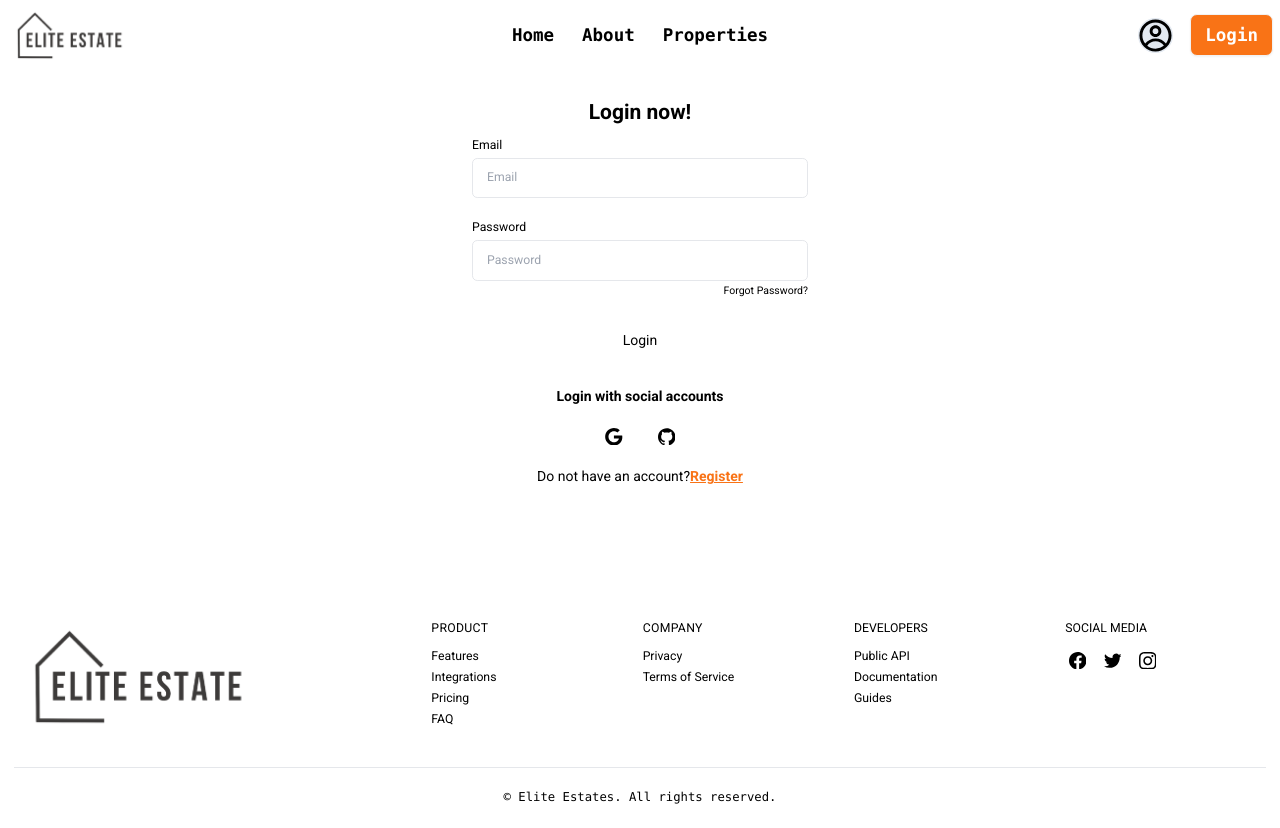
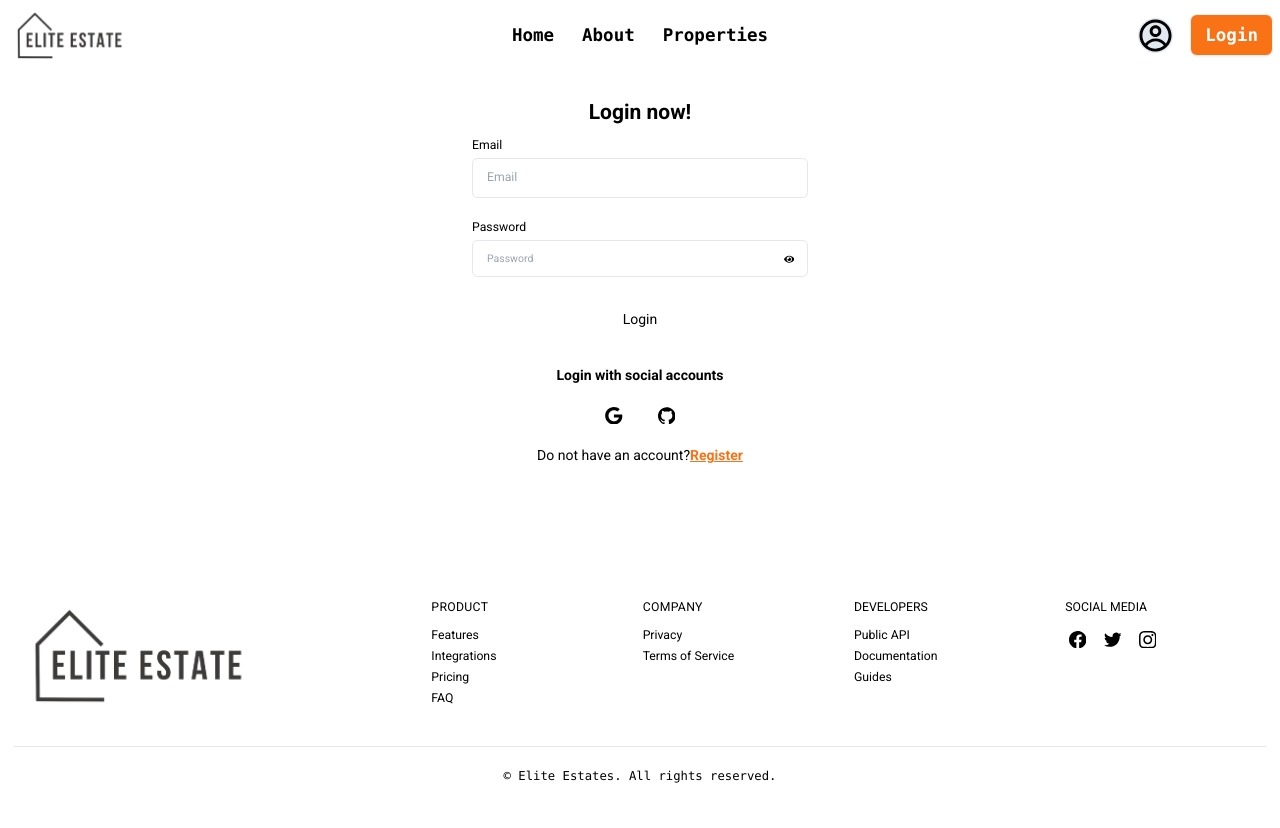
Before and after one commit to Rishad1404/assignment-9, a React (Vite) app: page /login in a window 1280 px wide. After the commit the page ends 807 px from the top, so only its background shows below. Built offline with nearby package versions, Linux system fonts and the light colour scheme; no server answers.

Commit message:
eye button for password

```diff
--- a/src/Pages/Login/Login.jsx
+++ b/src/Pages/Login/Login.jsx
@@ -1,7 +1,8 @@
 import toast, { Toaster } from 'react-hot-toast';
+import { FaEye,FaEyeSlash } from "react-icons/fa";
 import { Link, useLocation, useNavigate } from "react-router-dom";
 import Navbar from "../Shared/Navbar/Navbar";
-import { useContext } from "react";
+import { useContext, useState } from "react";
 import { AuthContext } from "../../AuthContext/AuthProvider";
 
 const Login = () => {
@@ -9,6 +10,7 @@ const Login = () => {
     const { signIn, googleLogin, githubLogin } = useContext(AuthContext)
     const location = useLocation();
     const navigate = useNavigate();
+    const [showPass,setShowPass]=useState(false)
 
     const handleLogin = e => {
         e.preventDefault();
@@ -55,9 +57,19 @@ const Login = () => {
                         </div>
                         <div className="space-y-1 text-sm">
                             <label htmlFor="password" className="block dark:text-gray-600">Password</label>
-                            <input type="password" name="password" id="password" placeholder="Password" className="w-full px-4 py-3 rounded-md border dark:border-gray-300 dark:bg-gray-50 dark:text-gray-800 focus:dark:border-violet-600" required />
-                            <div className="flex justify-end text-xs dark:text-gray-600">
-                                <a rel="noopener noreferrer" href="#">Forgot Password?</a>
+
+                            <div className=" text-xs dark:text-gray-600 relative">
+                            <input
+                            type={showPass ? "text" : "password" }
+                            name="password"
+                            id="password"
+                            placeholder="Password"
+                            className="w-full px-4 py-3 rounded-md border dark:border-gray-300 dark:bg-gray-50 dark:text-gray-800 focus:dark:border-violet-600" required />
+                               <span className='absolute top-4 right-4' onClick={()=>setShowPass(!showPass)}>
+                                {
+                                    showPass?<FaEyeSlash></FaEyeSlash>:<FaEye></FaEye>
+                                }
+                               </span>
                             </div>
                         </div>
                         <button className="block w-full p-3 text-center rounded-sm dark:text-gray-50 dark:bg-orange-500">Login</button>
--- a/src/Pages/Register/Register.jsx
+++ b/src/Pages/Register/Register.jsx
@@ -1,8 +1,9 @@
 /* eslint-disable react/no-unescaped-entities */
 import toast, { Toaster } from 'react-hot-toast';
+import { FaEye,FaEyeSlash } from "react-icons/fa";
 import { Link,useLocation, useNavigate } from "react-router-dom";
 import Navbar from "../Shared/Navbar/Navbar";
-import { useContext } from "react";
+import { useContext, useState } from "react";
 import { AuthContext } from "../../AuthContext/AuthProvider";
 
 const Register = () => {
@@ -10,7 +11,7 @@ const Register = () => {
 
     const location = useLocation();
     const navigate = useNavigate();
-
+    const [showPass,setShowPass]=useState(false)
     const { createUser,updateUserProfile } = useContext(AuthContext)
 
     const handleRegister = e => {
@@ -22,8 +23,6 @@ const Register = () => {
         const name = form.get('name')
         const photo = form.get('photo')
         const password = form.get('password')
-        console.log(email, name, photo, password)
-
 
         if(password.length<6){
             toast.error('Your Password should be 6 characters or longer')
@@ -74,12 +73,22 @@ const Register = () => {
                         <input type="text" name="photo" id="photo" placeholder="Photo URL" className="w-full px-4 py-3 rounded-md border dark:border-gray-300 dark:bg-gray-50 dark:text-gray-800 focus:dark:border-violet-600" />
                     </div>
                     <div className="space-y-1 text-sm">
-                        <label htmlFor="password" className="block dark:text-gray-600">Password</label>
-                        <input type="password" name="password" id="password" placeholder="Password" className="w-full px-4 py-3 rounded-md border dark:border-gray-300 dark:bg-gray-50 dark:text-gray-800 focus:dark:border-violet-600" />
-                        <div className="flex justify-end text-xs dark:text-gray-600">
-                            <a rel="noopener noreferrer" href="#">Forgot Password?</a>
+                            <label htmlFor="password" className="block dark:text-gray-600">Password</label>
+
+                            <div className=" text-xs dark:text-gray-600 relative">
+                            <input
+                            type={showPass ? "text" : "password" }
+                            name="password"
+                            id="password"
+                            placeholder="Password"
+                            className="w-full px-4 py-3 rounded-md border dark:border-gray-300 dark:bg-gray-50 dark:text-gray-800 focus:dark:border-violet-600" required />
+                               <span className='absolute top-4 right-4' onClick={()=>setShowPass(!showPass)}>
+                                {
+                                    showPass?<FaEyeSlash></FaEyeSlash>:<FaEye></FaEye>
+                                }
+                               </span>
+                            </div>
                         </div>
-                    </div>
                     <div> <button className="block w-full p-3 text-center rounded-sm dark:text-gray-50 dark:bg-orange-500">Register</button><Toaster position="top-right"
                         reverseOrder={false} /></div>
                 </form>
--- a/src/Pages/Shared/Navbar/Navbar.jsx
+++ b/src/Pages/Shared/Navbar/Navbar.jsx
@@ -49,7 +49,7 @@ const Navbar = () => {
                         {navLinks}
                     </ul>
                 </div>
-                <img className='w-20 lg:w-36' src={logo} alt="" />
+                <Link to='/'><img className='w-20 lg:w-36' src={logo} alt="" /></Link>
             </div>
             <div className="navbar-center hidden lg:flex">
                 <ul className="menu menu-horizontal px-1">
--- a/src/Pages/User Profile/UserProfile.jsx
+++ b/src/Pages/User Profile/UserProfile.jsx
@@ -16,7 +16,7 @@ const UserProfile = () => {
                         <CgProfile className="w-full h-full object-cover text-gray-500" />
                     )}
                 </div>
-                <div className="text-center mb-10">
+                <div className="text-center mb-10 border">
                     <h1 className="text-3xl lg:text-4xl font-extrabold text-orange-500 mb-8">User Profile</h1>
                     <div className="mx-1 lg:mx-5">
                         <h2 className="my-3 text-xl lg:text-2xl font-mono font-bold">Name:<span className="text-orange-500 border border-orange-500 px-5 py-1">{user.displayName || "N/A"}</span></h2>
```
